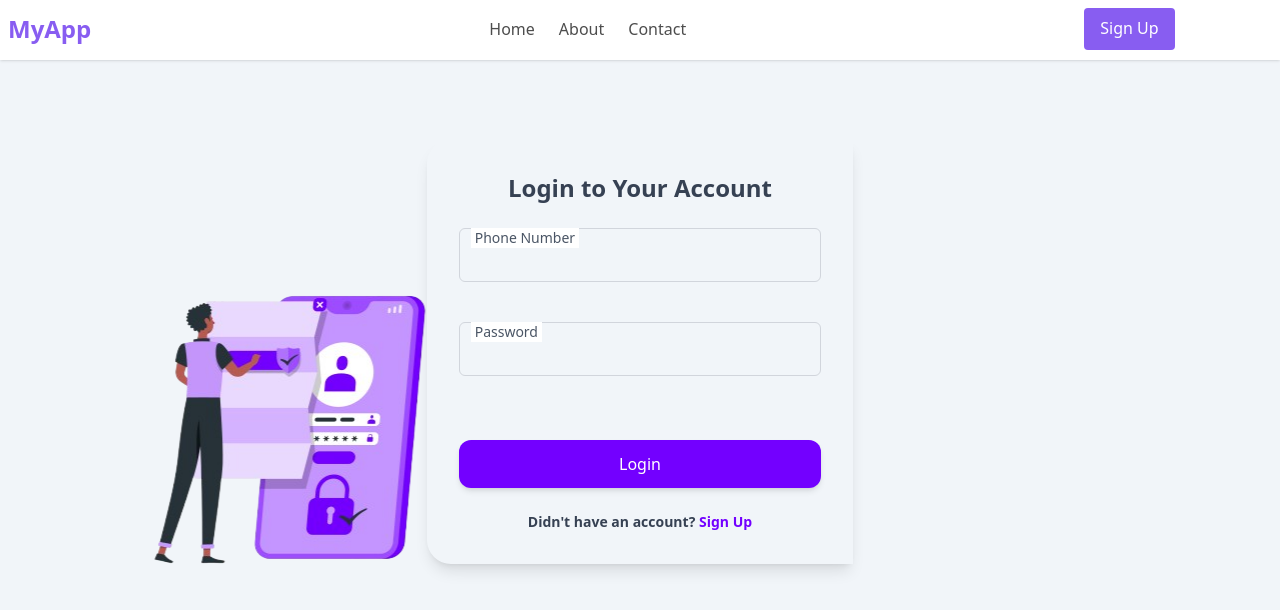
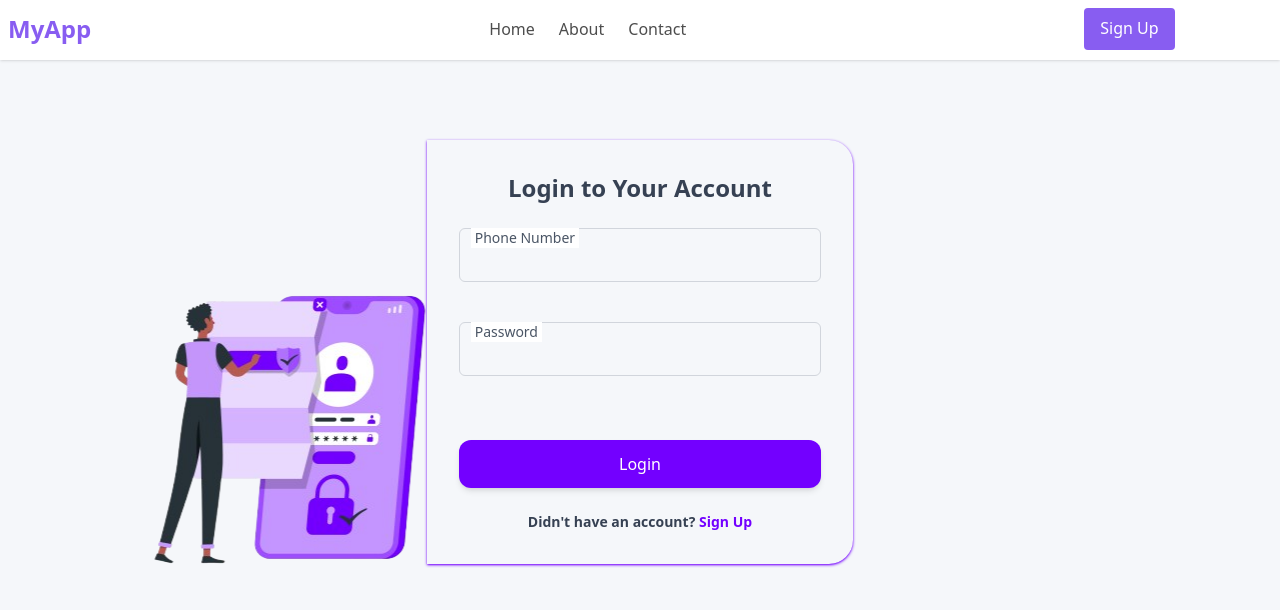
Before and after one commit to BettyyN/Social-Company-App, a Next.js app: page /auth/login in a window 1280 px wide. Shown: the top 610 px of the page. Built offline with nearby package versions, Linux system fonts and the light colour scheme.

Commit message:
login page config

```diff
--- a/app/auth/login/page.tsx
+++ b/app/auth/login/page.tsx
@@ -4,7 +4,7 @@ import LoginForm from "@/Components/loginForm";
 export default function page() {
   return (
     <>
-      <div className="bg-slate-100 min-h-screen ">
+      <div className="bg-[#F5F7FA] min-h-screen ">
         <Header />
         <div className="flex lg:flex-row flex-col  items-center mt-20">
           <div className="lg:w-1/3 w-full">
@@ -14,7 +14,7 @@ export default function page() {
               className="lg:absolute lg:w-[500px] lg:h-[500px] lg:top-1/2 lg:left-1/6 transform lg:-translate-x-1/3 lg:-translate-y-1/2"
             />
           </div>
-          <div className="lg:w-1/3 w-full rounded-tl-3xl rounded-bl-3xl shadow-primary shadow-lg">
+          <div className="lg:w-1/3 w-full rounded-tr-3xl rounded-br-3xl shadow-[#7300ff] shadow-sm bg-white]">
             <LoginForm />
           </div>
         </div>
```
